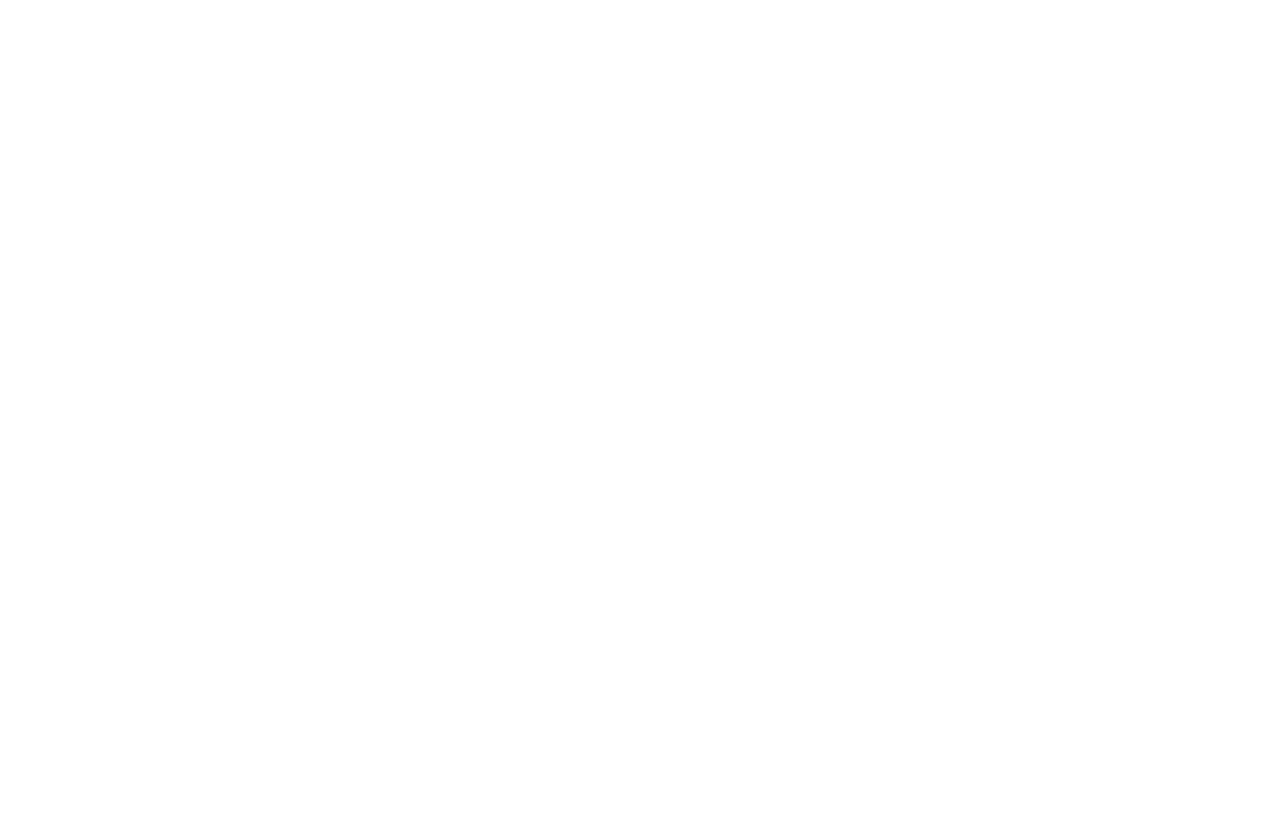
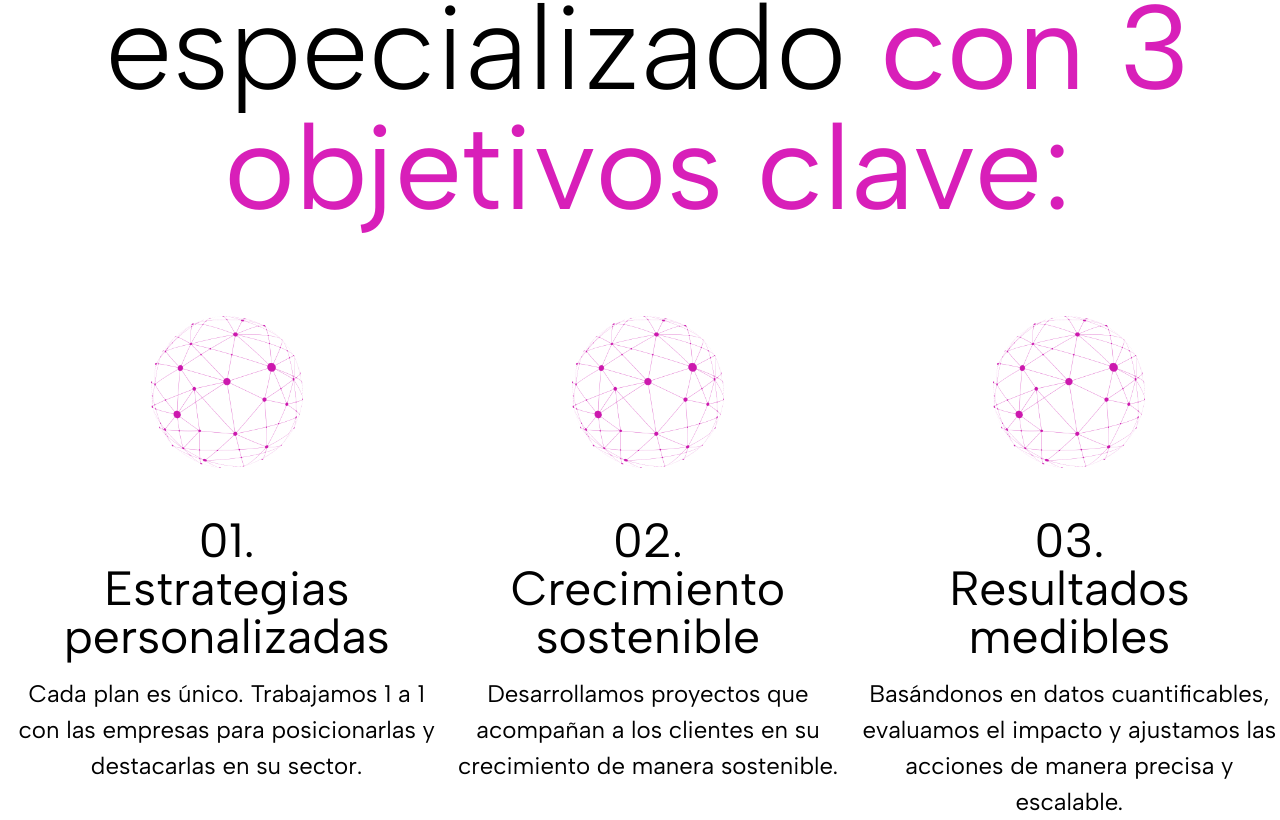
Before and after one commit to AdelantoRom/repoPrueba, a Next.js app in the folder repo-prueba/: page / in a window 1280 px wide. Shown: the part 2492-3312 px from the top of the page. Before the commit the page ends 2109 px from the top, so only its background shows below. Built offline with nearby package versions, Linux system fonts and the light colour scheme.

Commit message:
sección enfoque

```diff
--- /dev/null
+++ b/repo-prueba/src/components/Home/Enfoque/Enfoque.tsx
@@ -0,0 +1,58 @@
+import React from 'react'
+import Image from 'next/image'
+
+function Enfoque() {
+    return (
+        <div className='text-black mt-[250px]'>
+            <div className="w-full flex justify-center ml-2 mb-[89px]">
+                <h3 className="text-[120px] w-[1410px] leading-none font-light text-center">Un enfoque especializado <span className="text-[#D81FB9] font-normal">con 3 objetivos clave:</span>
+                </h3>
+            </div>
+
+            <div className='flex justify-evenly ml-4'>
+                <div className='flex flex-col items-center  w-[466px]'>
+                    <Image
+                        src="/circulo.png"
+                        alt=''
+                        width={152}
+                        height={152}
+                        className='mb-12'
+                    />
+                    <h4 className='text-[48px] text-center leading-none'>01.</h4>
+                    <h4 className='text-[48px] text-center leading-none mb-4'>Estrategias
+                        personalizadas</h4>
+                    <p className='text-[24px] text-center'>Cada plan es único. Trabajamos 1 a 1 con las empresas para posicionarlas y destacarlas en su sector.</p>
+                </div>
+                <div className='flex flex-col items-center w-[466px]'>
+                    <Image
+                        src="/circulo.png"
+                        alt=''
+                        width={152}
+                        height={152}
+                        className='mb-12'
+                    />
+                    <h4 className='text-[48px] text-center leading-none'>02.</h4>
+                    <h4 className='text-[48px] text-center leading-none mb-4'>Crecimiento
+                        sostenible</h4>
+                    <p className='text-[24px] text-center'>Desarrollamos proyectos que acompañan a los clientes en su crecimiento de manera sostenible.</p>
+                </div>
+                <div className='flex flex-col items-center w-[466px]'>
+                    <Image
+                        src="/circulo.png"
+                        alt=''
+                        width={152}
+                        height={152}
+                        className='mb-12'
+                    />
+                    <h4 className='text-[48px] text-center leading-none'>03.</h4>
+                    <h4 className='text-[48px] text-center w-[241px] leading-none mb-4'>Resultados
+                        medibles</h4>
+                    <p className='text-[24px] text-center'>Basándonos en datos cuantificables, evaluamos el impacto y ajustamos las acciones de manera precisa y escalable.</p>
+                </div>
+            </div>
+
+        </div>
+    )
+}
+
+export default Enfoque
--- a/repo-prueba/src/components/Home/Servicios/ServicioItem.tsx
+++ b/repo-prueba/src/components/Home/Servicios/ServicioItem.tsx
@@ -16,7 +16,7 @@
     const [open, setOpen] = useState(false);
 
     return (
-        <div className="border-t border-[#D81FB9] mb-5">
+        <div className="border-t border-[#D81FB9]  mb-5">
             <button
                 onClick={() => setOpen(!open)}
                 className="w-full flex items-center justify-between px-4 py-3"
@@ -41,7 +41,7 @@
                 <div className="px-16 pb-4 text-[40px] text-gray-800 ml-[40px]">
                     <p className="italic font-light  -mt-[14px]">{description}</p>
                     {link && (
-                        <p className="pt-1 font-bold text-[32px] ml-[3px] -mt-[7px] mb-1 text-[#D81FB9] hover:underline">
+                        <p className="pt-1 font-bold text-[32px] ml-[3px] -mt-[7px] mb-1 text-[#D81FB9]">
                             <a href={link}>(Leer más)</a>
                         </p>
                     )}
--- a/repo-prueba/src/components/Home/Servicios/Servicios.tsx
+++ b/repo-prueba/src/components/Home/Servicios/Servicios.tsx
@@ -3,6 +3,7 @@
 
 import Image from "next/image";
 import ServicioItem from "./ServicioItem";
+import Enfoque from "../Enfoque/Enfoque";
 
 export default function Servicios() {
     return (
@@ -58,6 +59,9 @@
                     />
                 </div>
             </div>
+            <div>
+                <Enfoque/>
+            </div>
         </div>
     );
 }
```
Also changed, not shown: repo-prueba/public/circulo.png (added).
